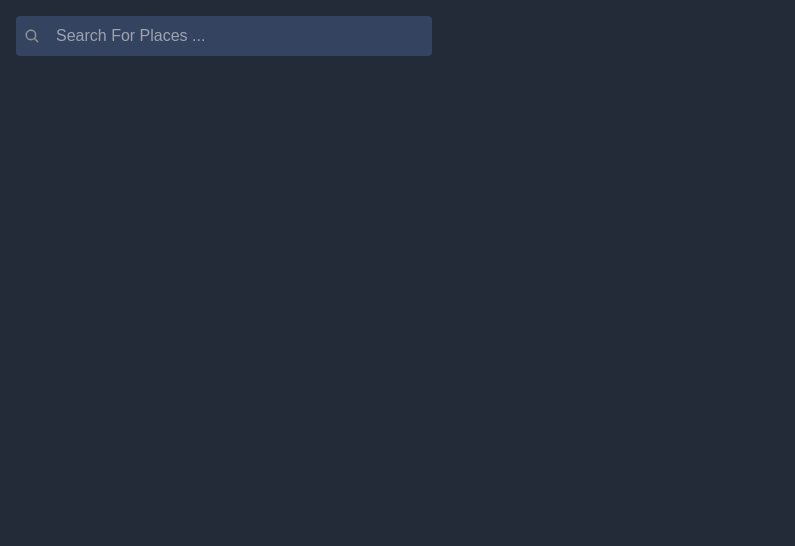
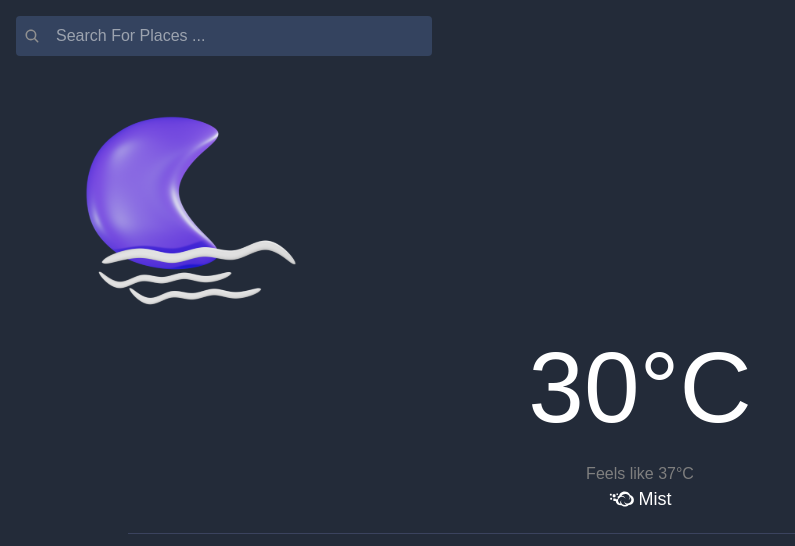
Before and after one commit to Raza118041/react-weather-app, a React (Vite) app: page / in a window 1280 px wide. Shown: the top 546 px of the page, without its empty margins (0-795 px from the left). Built offline with nearby package versions, Linux system fonts and the light colour scheme.

Commit message:
adding moon and 30degree centigrade

```diff
--- /dev/null
+++ b/src/components/molecule/moon/moon.tsx
@@ -0,0 +1,25 @@
+import React from 'react'
+import NightMoon from '../../../assets/moon.svg'
+import Cloud from '../../../assets/cloud.svg'
+
+const Moon = () => {
+    return (
+        <div className=''>
+            <div className='mt-10 px-4'>
+                <img src={NightMoon} alt=''></img>
+            </div>
+            <span className='text-[#FFFFFF] flex justify-center items-center text-[100px] font-light font-Poppins '>30&deg;C</span>
+            <p className='text-[#7F7F7F] flex justify-center text-[16px] items-center font-Grotesk'>Feels like 37&deg;C</p>
+            <div className='flex justify-center gap-1'>
+                <img src={Cloud} alt='cloud'></img>
+                <span className='text-[#FFFFFF] text-[18px] flex justify-center items-center font-light font-Poppins'>Mist</span>
+            </div>
+            <div className='w-4/5 mx-auto pt-5'>
+                <hr className='border-t-1 border-solid border-[#3B435E]' />
+            </div>
+
+        </div>
+    )
+}
+
+export default Moon
--- a/src/components/molecule/searchbar/searchbar.tsx
+++ b/src/components/molecule/searchbar/searchbar.tsx
@@ -1,10 +1,12 @@
 import React from 'react'
 import { IoSearch } from "react-icons/io5";
+import Moon from '../moon/moon';
 
 
 const Searchbar = () => {
   return (
-    <div className="flex min-h-screen">
+    <>
+      <div className="flex">
         <div className="w-full max-w-md p-4 relative">
           <IoSearch className="absolute top-7 left-6 text-[#909090]" />
           <input
@@ -14,6 +16,8 @@ const Searchbar = () => {
           />
         </div>
       </div>
+      <Moon />
+    </>
   )
 }
 
--- a/tailwind.config.js
+++ b/tailwind.config.js
@@ -6,6 +6,7 @@ export default {
     "./src/**/*.{js,ts,jsx,tsx}",],
   theme: {
     fontFamily: {
+      'Grotesk': ['Space Grotesk', 'sans-serif'],
       'Poppins': ['Poppins', 'sans-serif'],
       'sans': ['ui-sans-serif', 'system-ui'],
       'serif': ['ui-serif', 'Georgia'],
```
Also changed, not shown: src/assets/cloud.svg (added). Lines whose indentation alone changed are shown as unchanged.
